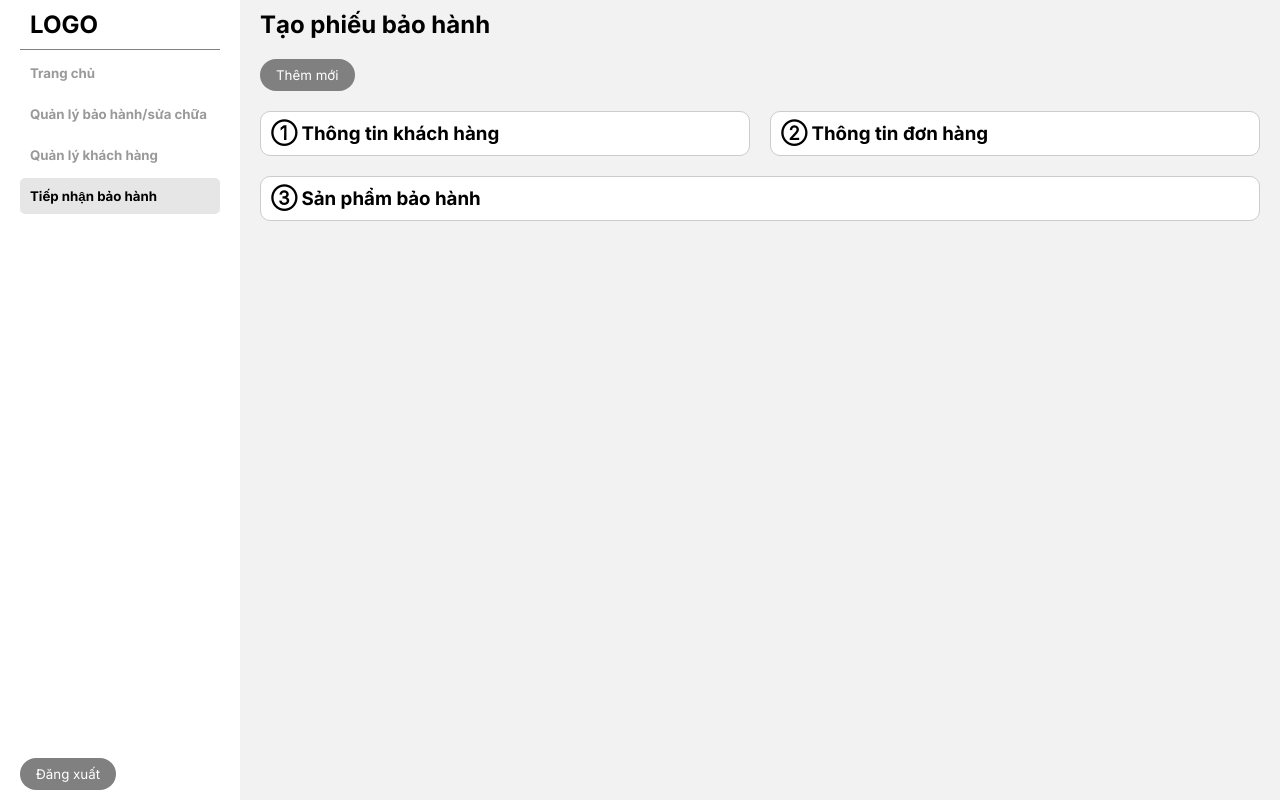
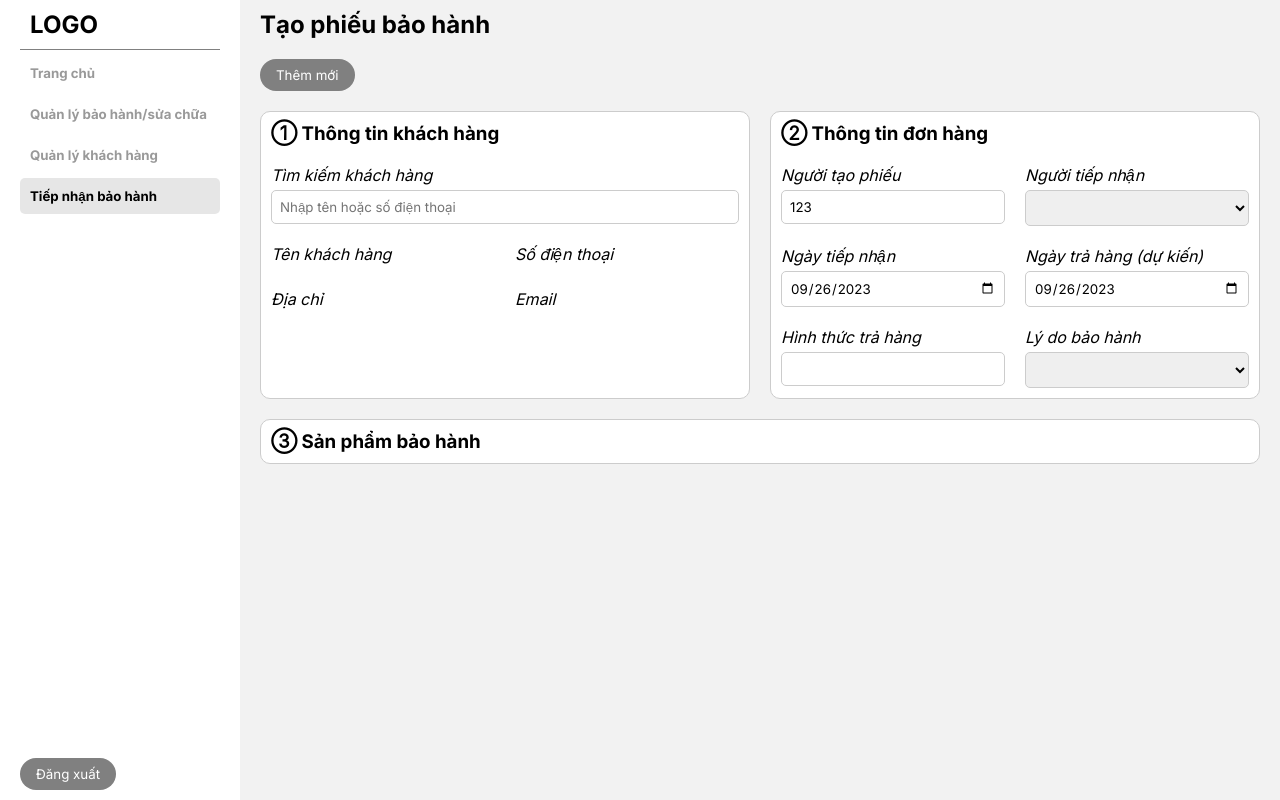
Before and after one commit to khanhndxd/repair-management-system-frontend, a Next.js app: page /quan-ly/tiep-nhan-bao-hanh in a window 1280 px wide. Built offline with nearby package versions, Linux system fonts and the light colour scheme.

Commit message:
Add form in receive order page, add react-form-hooks

```diff
--- a/package.json
+++ b/package.json
@@ -10,9 +10,11 @@
   },
   "dependencies": {
     "@reduxjs/toolkit": "^1.9.6",
+    "date-fns": "^2.30.0",
     "next": "latest",
     "react": "latest",
     "react-dom": "latest",
+    "react-hook-form": "^7.47.0",
     "react-redux": "^8.1.2",
     "react-table": "^7.8.0"
   },
--- a/src/app/quan-ly/page.js
+++ b/src/app/quan-ly/page.js
@@ -29,12 +29,12 @@ export default function Home() {
           </div>
           <div className={styles["dashboard__main__content__overview__box--5"]}>
             <h3>9</h3>
-            <h4>Đã trả hàng</h4>
+            <h4>Đã hoàn thành</h4>
             <button className={styles["button-outline"]}>Xem danh sách</button>
           </div>
-          <div className={styles["dashboard__main__content__overview__box--5"]}>
+          <div className={styles["dashboard__main__content__overview__box--6"]}>
             <h3>9</h3>
-            <h4>Đã hoàn thành</h4>
+            <h4>Đã trả hàng</h4>
             <button className={styles["button-outline"]}>Xem danh sách</button>
           </div>
         </div>
--- a/src/app/quan-ly/tiep-nhan-bao-hanh/page.js
+++ b/src/app/quan-ly/tiep-nhan-bao-hanh/page.js
@@ -3,19 +3,40 @@
 import styles from "@/styles/main.module.scss";
 import { useDispatch } from "react-redux";
 import { showNotification } from "@/store/features/notificationSlice";
+import RepairOrderInfoForm from "@/components/pages/quan-ly/tiep-nhan-bao-hanh/RepairOrderInfoForm";
+import { useForm } from "react-hook-form";
+import { format } from "date-fns";
+import CustomerForm from "@/components/pages/quan-ly/tiep-nhan-bao-hanh/CustomerForm";
 
 export default function NewRepairOrder() {
   const dispatch = useDispatch();
+  const {
+    control,
+    register,
+    handleSubmit,
+    formState: { errors },
+  } = useForm({
+    defaultValues: {
+      creator: "123",
+      receiver: "",
+      "created-date": format(new Date(), "yyyy-MM-dd"),
+      "received-date": format(new Date(), "yyyy-MM-dd"),
+      "return-type": "",
+      "repair-type": "",
+    },
+  });
 
-  const handleAddNewOrder = () => {
+  const onSubmit = (data) => {
+    console.log(data);
     dispatch(showNotification({ message: "Tạo phiếu thành công", type: "success" }));
   };
 
   return (
     <div className={styles["dashboard__neworder"]}>
       <h1>Tạo phiếu bảo hành</h1>
-      <div className={styles["dashboard_neworder__actions"]}>
-        <button onClick={handleAddNewOrder} className={styles["button"]}>
+      <form className={styles["dashboard__neworder__content"]} onSubmit={handleSubmit(onSubmit)} noValidate>
+        <div className={styles["dashboard_neworder__content__actions"]}>
+          <button type="submit" className={styles["button"]}>
             Thêm mới
           </button>
         </div>
@@ -23,15 +44,18 @@ export default function NewRepairOrder() {
           <div className={styles["dashboard__neworder__content__info"]}>
             <div className={styles["dashboard__neworder__content__info__box"]}>
               <h3>&#10112; Thông tin khách hàng</h3>
+              <CustomerForm control={control} />
             </div>
             <div className={styles["dashboard__neworder__content__info__box"]}>
               <h3>&#10113; Thông tin đơn hàng</h3>
+              <RepairOrderInfoForm register={register} errors={errors} />
             </div>
           </div>
           <div className={styles["dashboard__neworder__content__product"]}>
             <h3>&#10114; Sản phẩm bảo hành</h3>
           </div>
         </div>
+      </form>
     </div>
   );
 }
--- a/src/components/pages/quan-ly/bao-hanh-sua-chua/RepairOrderTable.js
+++ b/src/components/pages/quan-ly/bao-hanh-sua-chua/RepairOrderTable.js
@@ -7,9 +7,10 @@ import { useMemo, useState } from "react";
 const statuses = {
   0: { content: "Chờ xử lý", color: "#c79a7b" },
   1: { content: "Đang sửa chữa", color: "#ff9966" },
-  2: { content: "Chờ linh kiện", color: "#ffcc00" },
+  2: { content: "Đã sửa xong", color: "#ffcc00" },
   3: { content: "Đã hủy", color: "#cc3300" },
   4: { content: "Hoàn thành", color: "#99cc33" },
+  5: { content: "Đã trả hàng", color: "#3D7EC5" },
 };
 
 export default function RepairOrderTable() {
@@ -24,7 +25,7 @@ export default function RepairOrderTable() {
       { id: 7, name: "world 8", price: 5000, status: 1 },
       { id: 8, name: "world 9", price: 5000, status: 0 },
       { id: 9, name: "world 10", price: 5000, status: 0 },
-      { id: 10, name: "world 11", price: 5000, status: 0 },
+      { id: 10, name: "world 11", price: 5000, status: 5 },
       { id: 11, name: "world 12", price: 5000, status: 0 },
       { id: 12, name: "world 13", price: 5000, status: 0 },
     ];
@@ -57,7 +58,6 @@ export default function RepairOrderTable() {
   const handleUpdate = (id) => {
     alert("update " + id);
   };
-
   const tableHooks = (hooks) => {
     hooks.visibleColumns.push((columns) => {
       return [
--- /dev/null
+++ b/src/components/pages/quan-ly/tiep-nhan-bao-hanh/CustomerForm.js
@@ -0,0 +1,105 @@
+import { useState } from "react";
+import { Controller } from "react-hook-form";
+import styles from "@/styles/main.module.scss";
+import { useDispatch, useSelector } from "react-redux";
+import { addCustomer } from "@/store/features/customerSlice";
+
+const customers = [
+  { name: "Khách hàng 1", phone: "0123456789" },
+  { name: "Khách hàng 2", phone: "0987654321" },
+  { name: "Khách hàng 3", phone: "0987654321" },
+  { name: "Khách hàng 4", phone: "0987654321" },
+  { name: "Khách hàng 5", phone: "0987654321" },
+  { name: "Khách hàng 6", phone: "0987654321" },
+  { name: "Khách hàng 7", phone: "0987654321" },
+  { name: "Khách hàng 8", phone: "0987654321" },
+  { name: "Khách hàng 9", phone: "0987654321" },
+  { name: "Khách hàng 10", phone: "0987654321" },
+];
+
+function removeAccents(str) {
+  return str.normalize("NFD").replace(/[\u0300-\u036f]/g, "");
+}
+
+export default function CustomerForm({ control }) {
+  const dispatch = useDispatch();
+  const customer = useSelector((state) => state.customer);
+  const [suggestions, setSuggestions] = useState([]);
+  const [inputValue, setInputValue] = useState("");
+
+  const handleInputChange = (e) => {
+    const value = e.target.value;
+    setInputValue(value);
+    const lowerCaseValue = removeAccents(value.toLowerCase());
+    const newSuggestions = customers.filter(
+      (customer) =>
+        removeAccents(customer.name.toLowerCase()).includes(lowerCaseValue) ||
+        removeAccents(customer.phone.toLowerCase()).includes(lowerCaseValue)
+    );
+    setSuggestions(newSuggestions);
+  };
+
+  return (
+    <div className={styles["dashboard__neworder__content__info__box__customer"]}>
+      <Controller
+        control={control}
+        name="customer"
+        defaultValue={""}
+        render={({ field }) => (
+          <div className={styles["customer__control"]}>
+            <label htmlFor="customer">
+              <i>Tìm kiếm khách hàng</i>
+            </label>
+            <input
+              {...field}
+              placeholder={"Nhập tên hoặc số điện thoại"}
+              value={inputValue}
+              autoComplete="off"
+              onChange={(e) => {
+                field.onChange(e);
+                handleInputChange(e);
+              }}
+            />
+            {suggestions.length !== 0 ? (
+              <div className={styles["suggestions"]}>
+                {suggestions.map((suggestion) => (
+                  <div
+                    key={suggestion.name}
+                    onClick={() => {
+                      field.onChange(suggestion);
+                      setInputValue(suggestion.name);
+                      dispatch(addCustomer({ ...suggestion }));
+                      setSuggestions([]);
+                    }}
+                  >
+                    <span>
+                      {suggestion.name} | {suggestion.phone}
+                    </span>
+                  </div>
+                ))}
+              </div>
+            ) : null}
+          </div>
+        )}
+      />
+      <div className={styles["dashboard__neworder__content__info__box__customer__detail"]}>
+        <div className={styles["dashboard__neworder__content__info__box__customer__detail__control"]}>
+          <p>Tên khách hàng</p>
+          <h5>{customer?.name}</h5>
+        </div>
+        <div className={styles["dashboard__neworder__content__info__box__customer__detail__control"]}>
+          <p>Số điện thoại</p>
+          <h5>{customer?.phone}</h5>
+        </div>
+        <div className={styles["dashboard__neworder__content__info__box__customer__detail__control"]}>
+          <p>Địa chỉ</p>
+          <h5>{customer?.address}</h5>
+        </div>
+        <div className={styles["dashboard__neworder__content__info__box__customer__detail__control"]}>
+          <p>Email</p>
+          <h5>{customer?.email}</h5>
+        </div>
+      </div>
+    </div>
+  );
+}
--- /dev/null
+++ b/src/components/pages/quan-ly/tiep-nhan-bao-hanh/RepairOrderInfoForm.js
@@ -0,0 +1,52 @@
+"use client";
+import styles from "@/styles/main.module.scss";
+
+export default function RepairOrderInfoForm(props) {
+  const { register, errors } = props;
+
+  return (
+    <div className={styles["new-order-info"]}>
+      <div className={styles["new-order-info__control"]}>
+        <label htmlFor="creator">Người tạo phiếu</label>
+        <input type="text" id="creator" {...register("creator")} />
+      </div>
+      <div className={styles["new-order-info__control"]}>
+        <label htmlFor="receiver">Người tiếp nhận</label>
+        <select id="receiver" {...register("receiver")}>
+          <option value="1">Nguyễn Duy Khánh</option>
+          <option value="2">Nguyễn Văn A</option>
+        </select>
+      </div>
+      <div className={styles["new-order-info__control"]}>
+        <label htmlFor="created-date">Ngày tiếp nhận</label>
+        <input
+          type="date"
+          id="created-date"
+          pattern="dd/mm/yyyy"
+          {...register("created-date", { valueAsDate: true })}
+        />
+      </div>
+      <div className={styles["new-order-info__control"]}>
+        <label htmlFor="received-date">Ngày trả hàng (dự kiến)</label>
+        <input
+          type="date"
+          id="received-date"
+          pattern="dd/mm/yyyy"
+          {...register("received-date", { valueAsDate: true })}
+        />
+      </div>
+      <div className={styles["new-order-info__control"]}>
+        <label htmlFor="return-type">Hình thức trả hàng</label>
+        <input type="text" id="return-type" {...register("return-type")} />
+      </div>
+      <div className={styles["new-order-info__control"]}>
+        <label htmlFor="repair-type">Lý do bảo hành</label>
+        <select id="repair-type" {...register("repair-type")}>
+          <option value="failure">Sản phẩm lỗi</option>
+          <option value="change">Đổi hàng mới</option>
+          <option value="other">Lý do khác</option>
+        </select>
+      </div>
+    </div>
+  );
+}
--- /dev/null
+++ b/src/store/features/customerSlice.js
@@ -0,0 +1,27 @@
+import { createSlice } from "@reduxjs/toolkit";
+
+const initialState = {
+  name:"",
+  phone: "",
+  address: "",
+  email: ""
+};
+
+export const customerSlice = createSlice({
+  name: "customer",
+  initialState,
+  reducers: {
+    addCustomer: (state, action) => {
+      state.name = action.payload.name;
+      state.phone = action.payload.phone;
+      state.address = action.payload.address;
+      state.email = action.payload.email;
+    },
+    reset: (state) => {
+      Object.assign(state, initialState);
+    },
+  },
+});
+export const { reset, addCustomer } = customerSlice.actions;
+
+export default customerSlice.reducer;
--- a/src/styles/pages/_management.module.scss
+++ b/src/styles/pages/_management.module.scss
@@ -65,28 +65,33 @@
                         gap: 20px;
                         &--1{
                             @extend .dashboard__main__content__overview__box;
-                            background-color: #071E22;
+                            background-color: #c79a7b;
                             color:#fff;
                         }
                         &--2 {
                             @extend .dashboard__main__content__overview__box;
-                            background-color: #1D7874;
+                            background-color: #ff9966;
                             color:#fff;
                         }
                         &--3 {
                             @extend .dashboard__main__content__overview__box;
-                            background-color: #679289;
+                            background-color: #ffcc00;
                             color:#fff;
                         }
                         &--4 {
                             @extend .dashboard__main__content__overview__box;
-                            background-color: #bb2124;
+                            background-color: #cc3300;
                             color:#fff;
                         }
                         &--5 {
                             @extend .dashboard__main__content__overview__box;
-                            background-color: #F4C095;
-                            color:#000;
+                            background-color: #99cc33;
+                            color:#fff;
+                        }
+                        &--6 {
+                            @extend .dashboard__main__content__overview__box;
+                            background-color: #3D7EC5;
+                            color:#fff;
                         }
                         & > h3 {
                             font-size: 22px;
@@ -159,6 +164,7 @@
             height:100%;
             @include abstracts.display-flex-column;
             gap: 20px;
+            user-select: none;
             & > h1 {
                 font-size: 24px;
             }
@@ -175,10 +181,28 @@
                     grid-template-columns: 1fr 1fr;
                     gap: 20px;
                     &__box {
+                        @include abstracts.display-flex-column;
+                        gap: 20px;
                         padding: 10px;
                         border-radius: abstracts.$border-box-radius;
                         border: 1px solid #ccc;
                         background-color: #fff;
+                        &__customer {
+                            @include abstracts.display-flex-column;
+                            gap: 20px;
+                            &__detail {
+                                @include abstracts.display-grid;
+                                grid-template-columns: 1fr 1fr;
+                                gap:20px;
+                                &__control {
+                                    @include abstracts.display-flex-column;
+                                    gap: 5px;
+                                    & > p {
+                                        font-style: italic;
+                                    }
+                                }
+                            }
+                        }
                     }
                 }
                 &__product {
@@ -193,10 +217,66 @@
     }
 }
 
-.dashboard-content {
+.new-order-info {
+    @include abstracts.display-grid;
+    grid-template-columns: 1fr 1fr;
+    gap: 20px;
+    &__control {
+        @include abstracts.display-flex-column;
+        gap:5px;
+        & > label {
+            font-style: italic;
+        }
+        & > input, select {
+            padding: 8px;
+            border-radius: 5px;
+            border: 1px solid #ccc;
+        }
+    }
+}
+
+.suggestions {
+    max-height: 200px;
+    padding: 10px;
+    margin-top: 5px;
     overflow-y: auto;
-    background-color: #fff;
-    height:100%;
-    border-radius: abstracts.$border-box-radius;
-    padding: 20px;
+    border: 1px solid #ccc;
+    border-radius: 5px;
+    @include abstracts.display-flex-column;
+    gap: 5px;
+    user-select: none;
+    & > div:hover {
+        cursor: pointer;
+        background-color: #ccc;
+    }
 }
+
+.customer-info {
+    @include abstracts.display-grid;
+    gap: 5px;
+    &__control {
+        @include abstracts.display-flex-column;
+        gap:5px;
+        & > label {
+            font-style: italic;
+        }
+        & > input {
+            padding: 8px;
+            border-radius: 5px;
+            border: 1px solid #ccc;
+        }
+    }
+}
+.customer__control {
+    @include abstracts.display-flex-column;
+    gap:5px;
+    width:100%;
+    & > label {
+        font-style: italic;
+    }
+    & > input {
+        padding: 8px;
+        border-radius: 5px;
+        border: 1px solid #ccc;
+    }
+}
```
Also changed, not shown: src/store/store.js (+5 -3 lines), 1 other file (tests, documents, lock files or other folders). Lines whose indentation alone changed are shown as unchanged.
